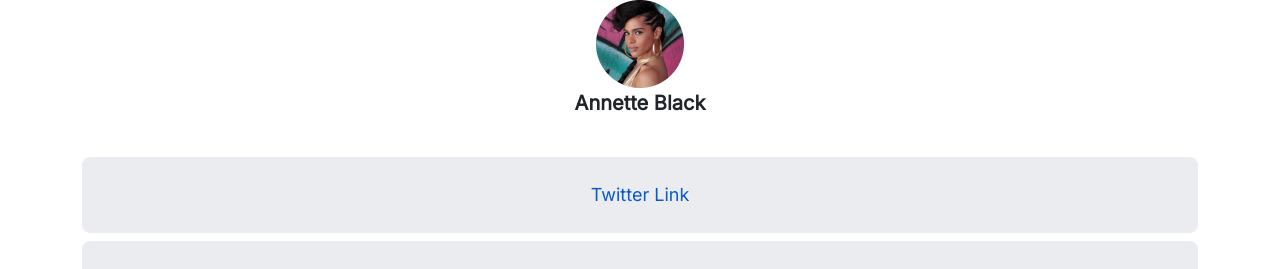
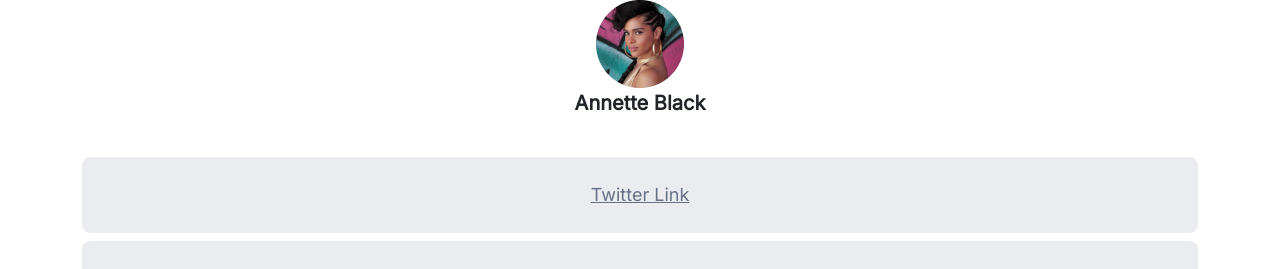
Before and after one commit to Maiqel1/hngi9-task1, a React (Create React App) app: page / in a window 1280 px wide. In both pictures the pointer is over the link "Twitter Link". Shown: the top 269 px of the page. Built offline with nearby package versions, Linux system fonts and the light colour scheme.

Commit message:
updated css

```diff
--- a/src/index.css
+++ b/src/index.css
@@ -52,6 +52,11 @@ text-decoration: none;
 color: black;
 }
 
+.cardText:hover {
+  text-decoration: underline;
+  color: #667085;
+}
+
 footer p {
   font-family: 'Inter';
 font-style: normal;
```
